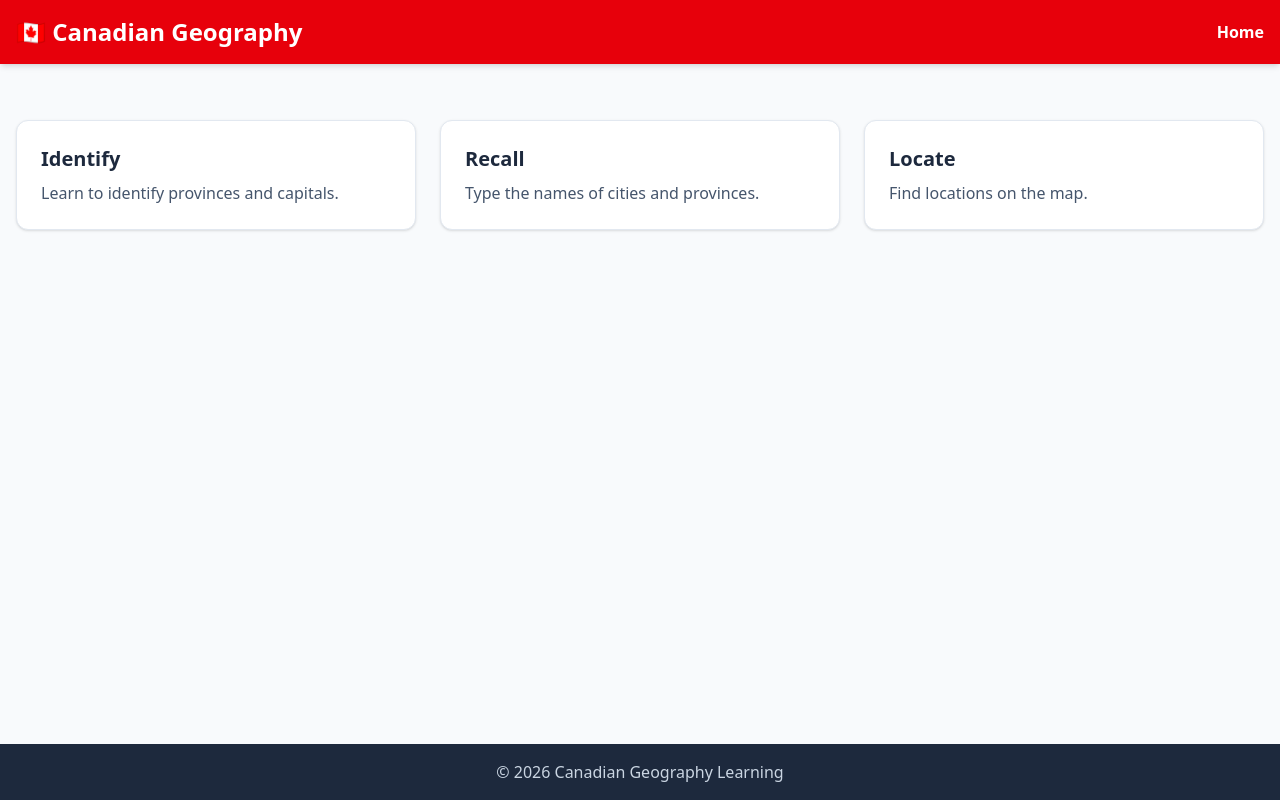
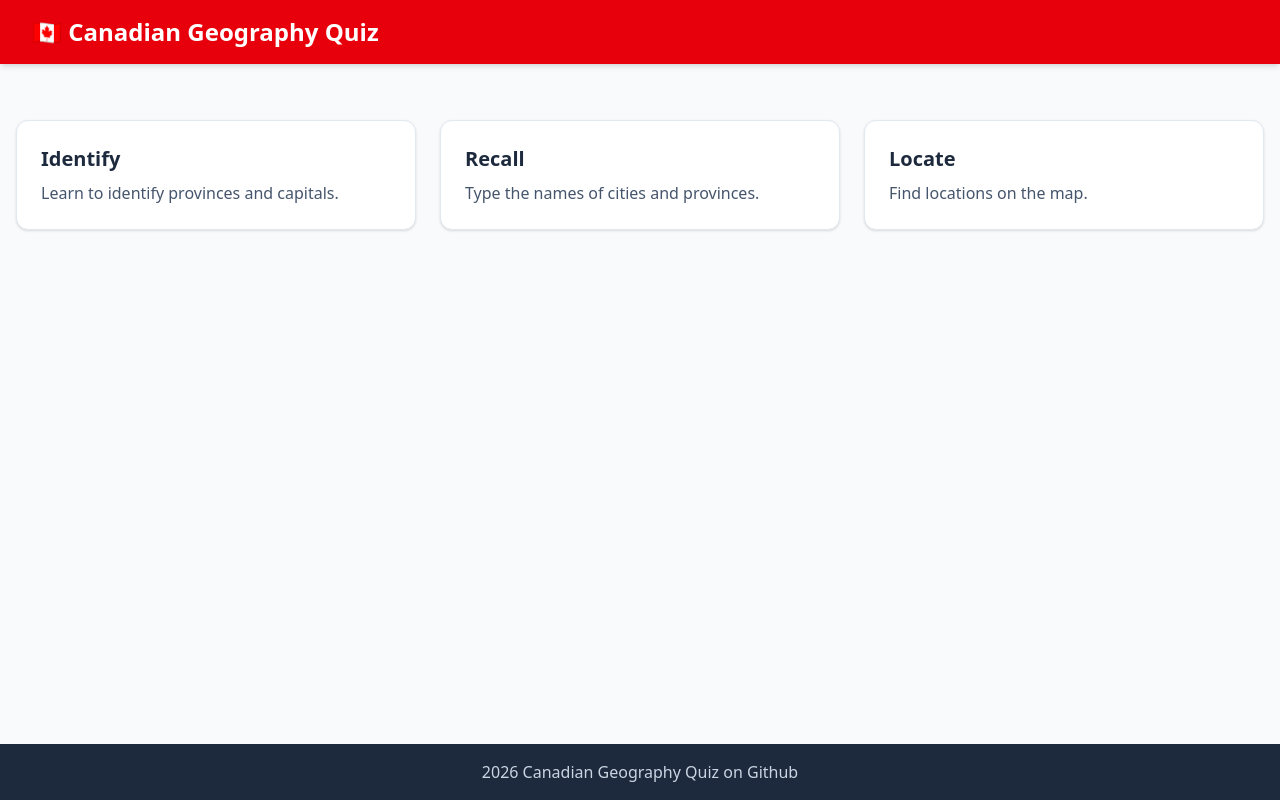
Before and after one commit to stungeye/Canadian-Geography-Quiz-Games, a React (Vite) app: page / in a window 1280 px wide. Built offline with nearby package versions, Linux system fonts and the light colour scheme.

Commit message:
feat: Implement Canadian Geography Quiz application, updating page titles and replacing placeholder content.

```diff
--- a/index.html
+++ b/index.html
@@ -4,7 +4,7 @@
     <meta charset="UTF-8" />
     <link rel="icon" type="image/svg+xml" href="/vite.svg" />
     <meta name="viewport" content="width=device-width, initial-scale=1.0" />
-    <title>mapper</title>
+    <title>Canadian Geography Quiz</title>
   </head>
   <body>
     <div id="root"></div>
--- a/src/App.old.tsx
+++ /dev/null
@@ -1,35 +0,0 @@
-import { useState } from 'react'
-import reactLogo from './assets/react.svg'
-import viteLogo from '/vite.svg'
-import './App.css'
-
-function App() {
-  const [count, setCount] = useState(0)
-
-  return (
-    <>
-      <div>
-        <a href="https://vite.dev" target="_blank">
-          <img src={viteLogo} className="logo" alt="Vite logo" />
-        </a>
-        <a href="https://react.dev" target="_blank">
-          <img src={reactLogo} className="logo react" alt="React logo" />
-        </a>
-      </div>
-      <h1>Vite + React</h1>
-      <div className="card">
-        <button onClick={() => setCount((count) => count + 1)}>
-          count is {count}
-        </button>
-        <p>
-          Edit <code>src/App.jsx</code> and save to test HMR
-        </p>
-      </div>
-      <p className="read-the-docs">
-        Click on the Vite and React logos to learn more
-      </p>
-    </>
-  )
-}
-
-export default App
--- a/src/App.tsx
+++ b/src/App.tsx
@@ -49,14 +49,16 @@ function App() {
     <div className="min-h-screen bg-slate-50 flex flex-col">
       <header className="bg-red-600 text-white p-4 shadow-md z-50 relative">
         <div className="container mx-auto flex justify-between items-center">
-          <h1 className="text-2xl font-bold">🇨🇦 Canadian Geography</h1>
-          <nav>
+          <h1 className="sm:ml-4 text-2xl font-bold">🇨🇦 <span className="hidden sm:inline">Canadian</span> Geography Quiz</h1>
+          <nav className="sm:mr-4">
+            {gameMode && (
             <button
               onClick={() => setGameMode(null)}
-              className="text-white hover:text-red-100 font-semibold"
+              className="rounded-full px-4 py-2 text-sm font-semibold text-white bg-white/30 border border-white/30 hover:bg-white/50 transition"
             >
-              Home
+              New Game
             </button>
+            )}
           </nav>
         </div>
       </header>
@@ -153,7 +155,7 @@ function App() {
       </main>
 
       <footer className="bg-slate-800 text-slate-300 p-4 text-center">
-        <p>&copy; {new Date().getFullYear()} Canadian Geography Learning</p>
+        <p><a href="https://github.com/stungeye/Canadian-Geography-Quiz-Games">{new Date().getFullYear()} Canadian Geography Quiz on Github</a></p>
       </footer>
     </div>
   );
```
